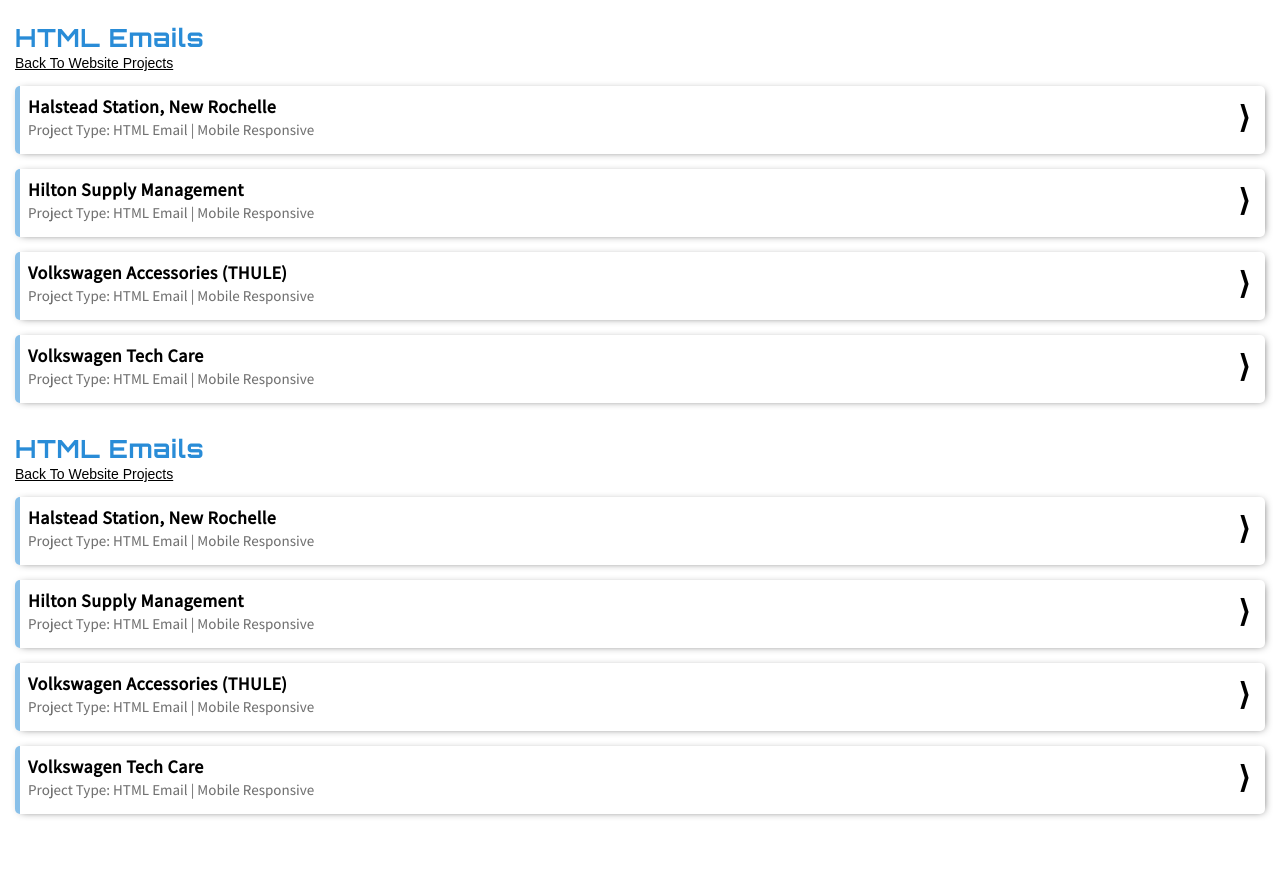
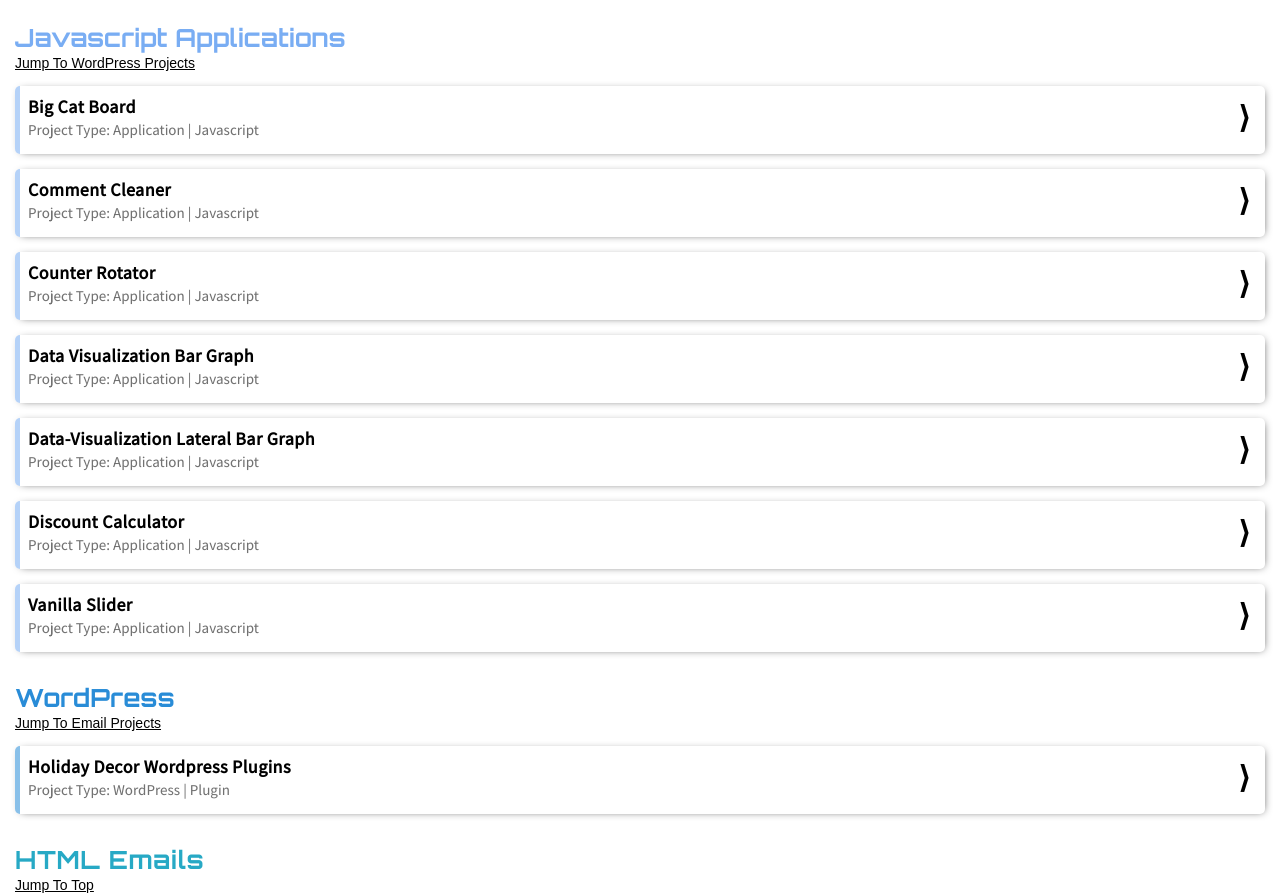
Before and after one commit to kcdevelop/dashboard, a plain HTML site: page index.html in a window 1280 px wide. Shown: the part 740-1636 px from the top of the page. Before the commit the page ends 1584 px from the top, so only its background shows below. Drawn offline with Linux system fonts and the light colour scheme.

Commit message:
Add "Javascript" and "WordPress" project sections

```diff
--- a/css/main.css
+++ b/css/main.css
@@ -29,6 +29,8 @@ header .developer-website {
 }
 .email-section,
 .website-section,
+.wordpress-section,
+.javascript-section,
 header .developer-website {
 	font-family: 'Orbitron';
 }
@@ -71,7 +73,7 @@ header .title,
 	position: absolute;
 }
 header .title {
-	font-size: 18px;
+	font-size: 24px;
 	left: 0px;
 }
 .contact-bar {
@@ -103,7 +105,9 @@ header .title {
 	text-decoration: none;
 }
 .email-section,
-.website-section {
+.website-section,
+.wordpress-section,
+.javascript-section {
 	margin-bottom: 2px;
 	font-size: 25px;
 }
@@ -133,14 +137,26 @@ header .title {
 .project.ws {
 	border-left: solid 5px rgba(140, 215, 249, .55);
 }
-.project.em {
+.project.js {
+	border-left: solid 5px rgb(121, 173, 243, .55);
+}
+.project.wp {
 	border-left: solid 5px rgba(41, 140, 215, .55);
 }
+.project.em {
+	border-left: solid 5px rgb(39, 196, 203, .55);
+}
 .project.ws:hover {
-	border-left: solid 5px rgb(121, 211, 253, 1);
+	border-left: solid 5px rgba(140, 215, 249, 1);
+}
+.project.js:hover {
+	border-left: solid 5px rgb(121, 173, 243, 1);
+}
+.project.wp:hover {
+	border-left: solid 5px rgba(41, 140, 215, 1);
 }
 .project.em:hover {
-	border-left: solid 5px rgb(41, 140, 215, 1);
+	border-left: solid 5px rgb(39, 196, 203, 1);
 }
 .go-to-links a,
 .project.ws .go-arrow,
@@ -151,13 +167,22 @@ header .title {
 .website-section,
 .project.ws:hover .go-arrow,
 .go-to-links:hover a.email-link {
-	color: rgb(121, 211, 253, 1);
+	color: rgba(140, 215, 249, 1);
+}
+.javascript-section,
+.project.js:hover .go-arrow,
+.go-to-links:hover a.javascript-link {
+	color: rgb(121, 173, 243, 1);
+}
+.wordpress-section,
+.project.wp:hover .go-arrow,
+.go-to-links:hover a.wordpress-link {
+	color: rgba(41, 140, 215, 1);
 }
 .email-section,
-.go-to-links:hover a,
 .project.em:hover .go-arrow,
 .go-to-links:hover a.website-link {
-	color: rgb(41, 140, 215, 1);
+	color: rgb(39, 169, 197, 1);
 }
 .email-section,
 .website-section,
@@ -199,7 +224,9 @@ header .title {
 		font-size: 17px;
 	}
 	.email-section,
-	.website-section {
+	.website-section,
+	.wordpress-section,
+	.javascript-section {
 		font-size: 22px;
 	}
 	.contact-resume a img,
@@ -280,7 +307,9 @@ header .title {
 		width: 37px;
 	}
 	.email-section,
-	.website-section {
+	.website-section,
+	.wordpress-section,
+	.javascript-section {
 		font-size: 18px;
 	}
 	.project .title h3 {
--- a/index.html
+++ b/index.html
@@ -53,16 +53,16 @@
 		</header>
 		<section class="dashboard">
 			<h2 id="website-section" class="website-section" >Websites</h2>
-		<nav class="go-to-links email-link">
-			<a href="#email-section">
-				Jump To Email Projects
+			<nav class="go-to-links website-link">
+				<a href="#javascript-section">
+					Jump To Javascript Projects
 				</a>
 			</nav>
 			<a href="https://rebrand.ly/bainbridge-shady-grove-ws" target="_blank">
 				<article class="project ws">
 					<div class="title">
 						<h3>Bainbridge Shady Grove</h3>
-					<p>Project Type: Website |<br class="mobile-show" /> Microsite</p>
+						<p>Project Type: Website | Microsite</p>
 					</div>
 					<div class="go-arrow">&rang;</div>
 				</article>
@@ -71,7 +71,7 @@
 				<article class="project ws">
 					<div class="title">
 						<h3>EastsideBond Shadyside Apartments</h3>
-					<p>Project Type: Website |<br class="mobile-show" /> Landing Page</p>
+						<p>Project Type: Website | Landing Page</p>
 					</div>
 					<div class="go-arrow">&rang;</div>
 				</article>
@@ -80,7 +80,7 @@
 				<article class="project ws">
 					<div class="title">
 						<h3>Halstead Malden Square</h3>
-					<p>Project Type: Website |<br class="mobile-show" /> Single Page Site</p>
+						<p>Project Type: Website | Single Page Site</p>
 					</div>
 					<div class="go-arrow">&rang;</div>
 				</article>
@@ -88,8 +88,8 @@
 			<a href="https://rebrand.ly/moaa-ws" target="_blank">
 				<article class="project ws">
 					<div class="title">
-					<h3>Military Officers<br class="mobile-show" /> Association of America</h3>
-					<p>Project Type: Website |<br class="mobile-show" /> Landing Page</p>
+						<h3>Military Officers Association of America</h3>
+						<p>Project Type: Website | Landing Page</p>
 					</div>
 					<div class="go-arrow">&rang;</div>
 				</article>
@@ -98,7 +98,7 @@
 				<article class="project ws">
 					<div class="title">
 						<h3>Penn State Football</h3>
-					<p>Project Type: Website |<br class="mobile-show" /> Microsite</p>
+						<p>Project Type: Website | Microsite</p>
 					</div>
 					<div class="go-arrow">&rang;</div>
 				</article>
@@ -107,7 +107,7 @@
 				<article class="project ws">
 					<div class="title">
 						<h3>Skylar Residences</h3>
-					<p>Project Type: Website |<br class="mobile-show" /> Microsite</p>
+						<p>Project Type: Website | Microsite</p>
 					</div>
 					<div class="go-arrow">&rang;</div>
 				</article>
@@ -116,7 +116,95 @@
 				<article class="project ws">
 					<div class="title">
 						<h3>The Stroud Group</h3>
-					<p>Project Type: Website |<br class="mobile-show" /> Single Page Site</p>
+						<p>Project Type: Website | Single Page Site</p>
+					</div>
+					<div class="go-arrow">&rang;</div>
+				</article>
+			</a>
+		</section>
+		<section class="dashboard">
+			<h2 id="javascript-section" class="javascript-section" >Javascript Applications</h2>
+			<nav class="go-to-links javascript-link">
+				<a href="#wordpress-section">
+					Jump To WordPress Projects
+				</a>
+			</nav>
+			<a href="https://kcdevelop.github.io/big-cat-board/" target="_blank">
+				<article class="project js">
+					<div class="title">
+						<h3>Big Cat Board</h3>
+						<p>Project Type: Application |<br class="mobile-show" /> Javascript</p>
+					</div>
+					<div class="go-arrow">&rang;</div>
+				</article>
+			</a>
+			<a href="https://kcdevelop.github.io/comment-cleaner" target="_blank">
+				<article class="project js">
+					<div class="title">
+						<h3>Comment Cleaner</h3>
+						<p>Project Type: Application |<br class="mobile-show" /> Javascript</p>
+					</div>
+					<div class="go-arrow">&rang;</div>
+				</article>
+			</a>
+			<a href="https://kcdevelop.github.io/counter-rotator/" target="_blank">
+				<article class="project js">
+					<div class="title">
+						<h3>Counter Rotator</h3>
+						<p>Project Type: Application |<br class="mobile-show" /> Javascript</p>
+					</div>
+					<div class="go-arrow">&rang;</div>
+				</article>
+			</a>
+			<a href="https://kcdevelop.github.io/data-visualization-bar-graph/" target="_blank">
+				<article class="project js">
+					<div class="title">
+						<h3>Data Visualization Bar Graph</h3>
+						<p>Project Type: Application |<br class="mobile-show" /> Javascript</p>
+					</div>
+					<div class="go-arrow">&rang;</div>
+				</article>
+			</a>
+			<a href="https://kcdevelop.github.io/data-visualization-lateral-bar-graph/" target="_blank">
+				<article class="project js">
+					<div class="title">
+						<h3>Data-Visualization Lateral Bar Graph</h3>
+						<p>Project Type: Application |<br class="mobile-show" /> Javascript</p>
+					</div>
+					<div class="go-arrow">&rang;</div>
+				</article>
+			</a>
+			<a href="https://kcdevelop.github.io/discount-calculator/" target="_blank">
+				<article class="project js">
+					<div class="title">
+						<h3>Discount Calculator</h3>
+						<p>Project Type: Application |<br class="mobile-show" /> Javascript</p>
+					</div>
+					<div class="go-arrow">&rang;</div>
+				</article>
+			</a>
+			<a href="https://kcdevelop.github.io/vanilla-slider/" target="_blank">
+				<article class="project js">
+					<div class="title">
+						<h3>Vanilla Slider</h3>
+						<p>Project Type: Application |<br class="mobile-show" /> Javascript</p>
+					</div>
+					<div class="go-arrow">&rang;</div>
+				</article>
+			</a>
+		</section>
+		<section class="dashboard">
+			<h2 id="wordpress-section" class="wordpress-section" >WordPress</h2>
+			<nav class="go-to-links wordpress-link">
+				<a href="#email-section">
+					Jump To Email Projects
+				</a>
+			</nav>
+			<a href="https://github.com/kcdevelop/holiday-decor-wordpress-plugins" target="_blank">
+				<article class="project wp">
+					<div class="title">
+						<h3>Holiday Decor Wordpress Plugins</h3>
+						<p>Project Type: WordPress | Plugin</p>
 					</div>
 					<div class="go-arrow">&rang;</div>
 				</article>
@@ -124,16 +212,16 @@
 		</section>
 		<section class="dashboard">
 			<h2 id="email-section" class="email-section" >HTML Emails</h2>
-		<nav class="go-to-links website-link">
-			<a href="#website-section">
-				Back To Website Projects
+			<nav class="go-to-links javascript-link">
+				<a href="#developer-website">
+					Jump To Top
 				</a>
 			</nav>
 			<a href="https://rebrand.ly/halstead-em" target="_blank">
 				<article class="project em">
 					<div class="title">
-					<h3>Halstead Station,<br class="mobile-show" /> New Rochelle</h3>
-					<p>Project Type: HTML Email |<br class="mobile-show" /> Mobile Responsive</p>
+						<h3>Halstead Station, New Rochelle</h3>
+						<p>Project Type: HTML Email | Mobile Responsive</p>
 					</div>
 					<div class="go-arrow">&rang;</div>
 				</article>
@@ -142,7 +230,7 @@
 				<article class="project em">
 					<div class="title">
 						<h3>Hilton Supply Management</h3>
-					<p>Project Type: HTML Email |<br class="mobile-show" /> Mobile Responsive</p>
+						<p>Project Type: HTML Email | Mobile Responsive</p>
 					</div>
 					<div class="go-arrow">&rang;</div>
 				</article>
@@ -151,7 +239,7 @@
 				<article class="project em">
 					<div class="title">
 						<h3>Volkswagen Accessories (THULE)</h3>
-					<p>Project Type: HTML Email |<br class="mobile-show" /> Mobile Responsive</p>
+						<p>Project Type: HTML Email | Mobile Responsive</p>
 					</div>
 					<div class="go-arrow">&rang;</div>
 				</article>
@@ -160,51 +248,7 @@
 				<article class="project em">
 					<div class="title">
 						<h3>Volkswagen Tech Care</h3>
-					<p>Project Type: HTML Email |<br class="mobile-show" /> Mobile Responsive</p>
-				</div>
-				<div class="go-arrow">&rang;</div>
-			</article>
-		</a>
-	</section>
-	<section class="dashboard">
-		<h2 id="email-section" class="email-section" >HTML Emails</h2>
-		<nav class="go-to-links website-link">
-			<a href="#website-section">
-				Back To Website Projects
-			</a>
-		</nav>
-		<a href="https://rebrand.ly/halstead-em" target="_blank">
-			<article class="project em">
-				<div class="title">
-					<h3>Halstead Station,<br class="mobile-show" /> New Rochelle</h3>
-					<p>Project Type: HTML Email |<br class="mobile-show" /> Mobile Responsive</p>
-				</div>
-				<div class="go-arrow">&rang;</div>
-			</article>
-		</a>
-		<a href="https://rebrand.ly/hilton-supply-em" target="_blank">
-			<article class="project em">
-				<div class="title">
-					<h3>Hilton Supply Management</h3>
-					<p>Project Type: HTML Email |<br class="mobile-show" /> Mobile Responsive</p>
-				</div>
-				<div class="go-arrow">&rang;</div>
-			</article>
-		</a>
-		<a href="https://rebrand.ly/vw-accessories-em" target="_blank">
-			<article class="project em">
-				<div class="title">
-					<h3>Volkswagen Accessories (THULE)</h3>
-					<p>Project Type: HTML Email |<br class="mobile-show" /> Mobile Responsive</p>
-				</div>
-				<div class="go-arrow">&rang;</div>
-			</article>
-		</a>
-		<a href="https://rebrand.ly/vw-tech-care-em" target="_blank">
-			<article class="project em">
-				<div class="title">
-					<h3>Volkswagen Tech Care</h3>
-					<p>Project Type: HTML Email |<br class="mobile-show" /> Mobile Responsive</p>
+						<p>Project Type: HTML Email | Mobile Responsive</p>
 					</div>
 					<div class="go-arrow">&rang;</div>
 				</article>
```
Lines whose indentation alone changed are shown as unchanged.
